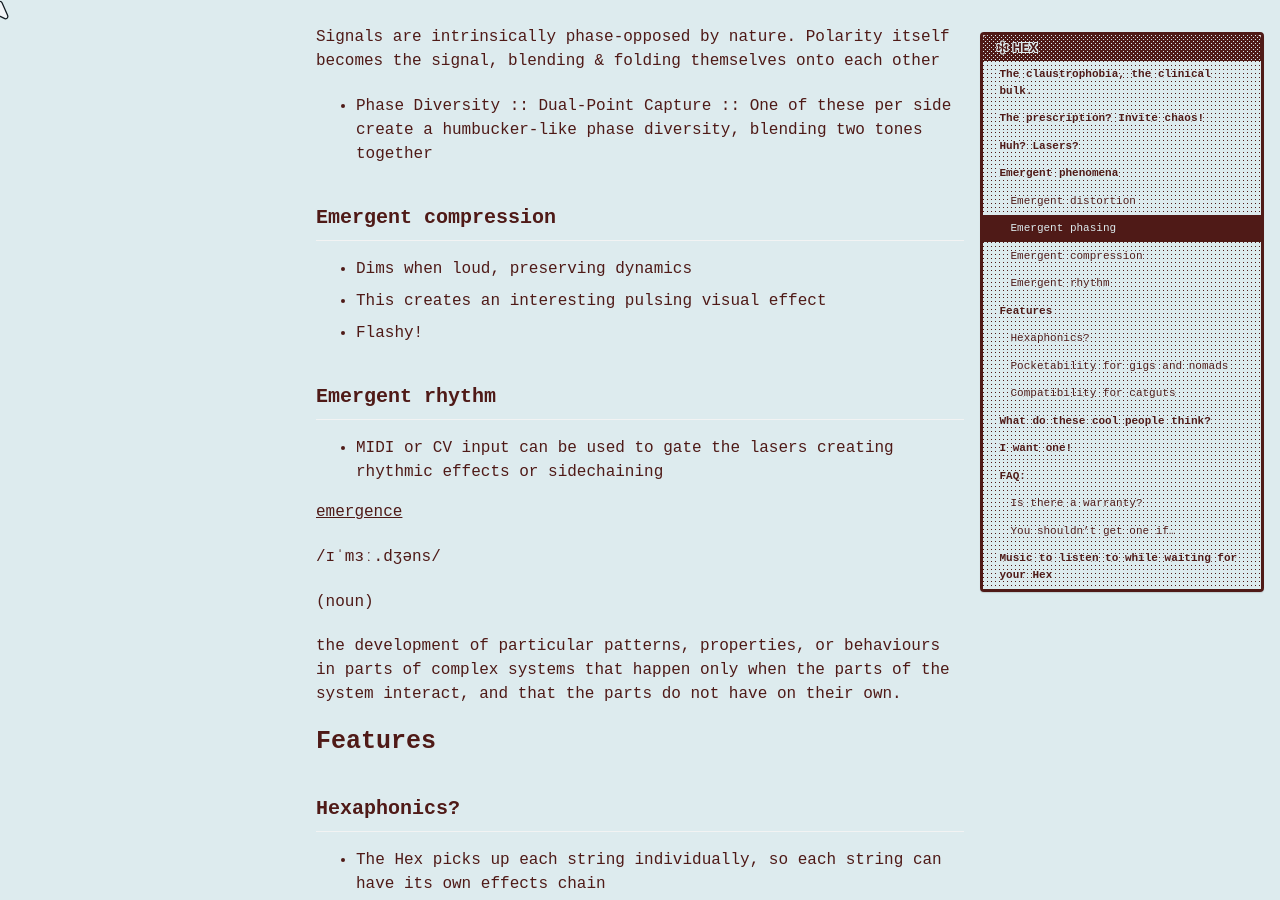
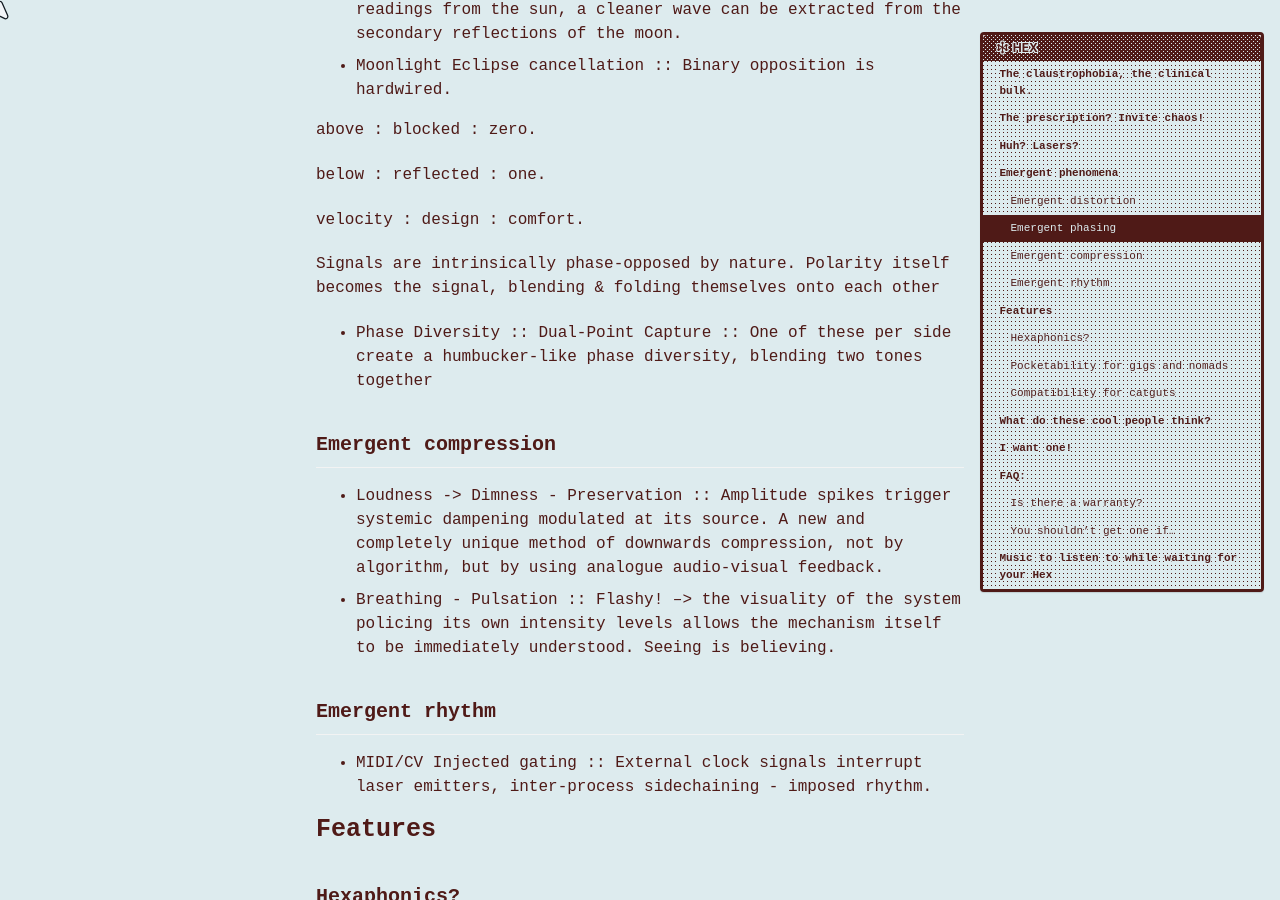
Before and after one commit to cryotato/cryotato.github.io, a Jekyll site: the page built from _pages/shop.md, in a window 1280 px wide and 900 px high, scrolled down 2153 px. Built offline with Jekyll 4.4.1, drawn with Linux system fonts in a browser that asks for light colours; cached includes are drawn as plain includes; some of the changed text lies outside the part shown.

Commit message:
Update shop.md

```diff
--- a/_pages/shop.md
+++ b/_pages/shop.md
@@ -47,38 +55,14 @@ Signals are intrinsically phase-opposed by nature. Polarity itself becomes the s
 *   Phase Diversity :: Dual-Point Capture :: One of these per side create a humbucker-like phase diversity, blending two tones together
 
 ## Emergent compression
-- Dims when loud, preserving dynamics
-- This creates an interesting pulsing visual effect
-- Flashy!
+*   Loudness -> Dimness - Preservation :: Amplitude spikes trigger systemic dampening modulated at its source. A new and completely unique method of downwards compression, not by algorithm, but by using analogue audio-visual feedback.
+*   Breathing - Pulsation :: Flashy! --> the visuality of the system policing its own intensity levels allows the mechanism itself to be immediately understood. Seeing is believing.
 
 ## Emergent rhythm
-- MIDI or CV input can be used to gate the lasers creating rhythmic effects or sidechaining
+*   MIDI/CV Injected gating :: External clock signals interrupt laser emitters, inter-process sidechaining - imposed rhythm.
 
 
 
-[emergence](https://dictionary.cambridge.org/dictionary/english/emergence)
-
-/ɪˈmɜː.dʒəns/
-
-(noun)
-
-the development of particular patterns, properties, or behaviours in parts of complex systems that happen only when the parts of the system interact, and that the parts do not have on their own.
-
-<!--
-
-
-
-
-**:: Emergent Compression // Intensity Governor Feedback ::**
-
-*   Loudness -> Dimness // Auto-Regulation :: Amplitude spikes trigger inverse photonic modulation. The system dampens itself, intensity folding back onto its source. Dynamics crushed, not by algorithm, but by light-energy feedback. Signal preservation through self-attenuation.
-*   Visual Pulsation // Optical Telegraphy :: Gain modulation rendered visible. The laser flickers, dims—a bio-feedback loop signalling internal thresholds. Flashy! —> signifies immanent signal compression, a visual artefact of the system policing its own intensity levels. Aesthetics of auto-limitation.
-
-**:: Emergent Rhythm // Chrono-Ported Gating ::**
-
-*   Exogenous Temporal Control // MIDI/CV Injection :: External clock signals modulate laser emitters. Rhythmic striation imposed directly onto the light-source. Vibrational continuity shattered by digital command pulses. Sidechaining becomes inter-process warfare, external triggers overriding immanent string dynamics. Sonic matter forced through rhythmic templates sculpted from pure voltage/data. The pulse colonizes the wave.
-
---- -->
 
 # Features
 
```
Also changed, not shown: other parts of _pages/shop.md (+9 -1 lines).
